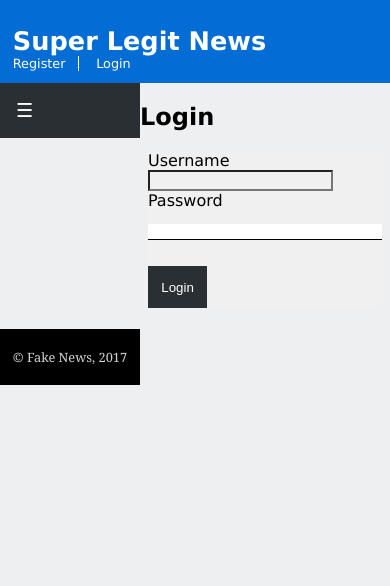
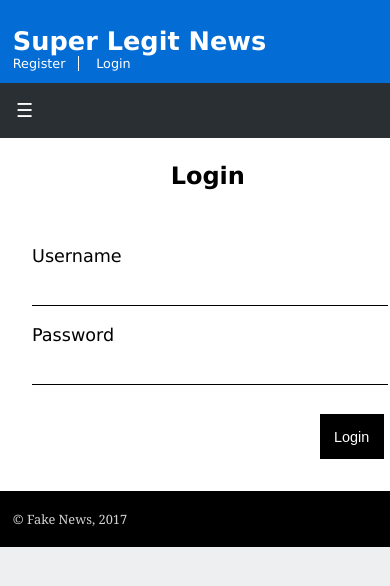
Before and after one commit to g-batalhao-a/LTW, a PHP site: page /login.html in a window 390 px wide. Shown: the top 586 px of the page. Run offline with PHP 8.4, Linux system fonts and the light colour scheme.

Commit message:
Finished ex1

```diff
--- a/TP02/forms.css
+++ b/TP02/forms.css
@@ -1,55 +1,81 @@
-#register {
-    position: relative;
-    display: block;
+body {
+    grid-template-rows: auto auto 1fr 4em;
 }
 
-#register h1 {
-    text-align: center;
-    position: relative;
-    padding: 0;
-    margin: 0;
-    top:-12em;
+#menu {
+    height: fit-content;
 }
 
-#register form {
-    background-color: white ;
-    position: absolute;
-    top: -15em;
-    left:15em;
-    display: flex;
-    flex-direction: column;
-    align-items: center;
-    margin: 0;
+#register, #login {
+    position: relative;
+}
+
+#register h1, #login h1 {
+    text-align: center;
+}
+
+#register form, #login form {
+    position: relative;
+    background-color: white;
+    max-width: 18em;
+    margin: auto;
     padding: 2em;
 }
 
-#register form label{
-    text-align: left;
-    align-items: left;
+#register form *, #login form * {
+    width: 100%;
+    margin: 0.7em 0em 1em 0em;
+    font-size: 1.1em;
 }
 
-#register form input[type=text], input[type=email], input[type=password]{
-    width: 100%;
+#register form label input, #login form label input {
     border: none;
-    -moz-box-sizing:border-box;
-    -webkit-box-sizing:border-box;
-    box-sizing:border-box;
+    border-bottom: 1px solid black;
     background-color: white;
-    border-bottom: 1px solid black;
-    margin-top: 1em;
-    margin-bottom: 2em;
-    padding: 0;
+}
+
+#register form input[type="submit"], #login form input[type="submit"] {
+    font-size: 0.9em;
+    background-color: black;
+    color: white;
+    padding: 1em;
+    width: fit-content;
+    position: relative;
+    display: block;
+    margin-left: auto;
+    margin-right: 0;
+    margin-bottom: 0;
+}
+
+textarea:focus, input:focus{
+    outline: none;
+}
+
+@media screen and (max-width: 60em) {
+    body {
+        width: 100%;
+        grid-template-columns: [col1] auto;
+        grid-template-rows: auto;
+    }
+    #register, #login {
+        grid-column-start: col1;
+    }
 
 }
 
-form input[type=submit] {
-    background-color: #2A2F33;
-    padding: 1em;
-    color: white;
-    border: none;
-    align-self: flex-end;
+@media screen and (max-width: 30em) {
+    #register h1, #login h1 {
+        background-color: white;
+        margin: 0;
+        padding: 1em;
+    }
+
+    #register form, #login form {
+        max-width: 100%;
+        margin: 0;
+    }
+
+    body > footer {
+        margin: 0;
+    }
 }
-
-@media screen and (max-width: 30em) {
-
-}
--- a/TP02/responsive.css
+++ b/TP02/responsive.css
@@ -8,7 +8,7 @@
     }
     #news, body > footer {
         margin-right: 0;
-
+        width: 100vw;
     }
 }
 
```
